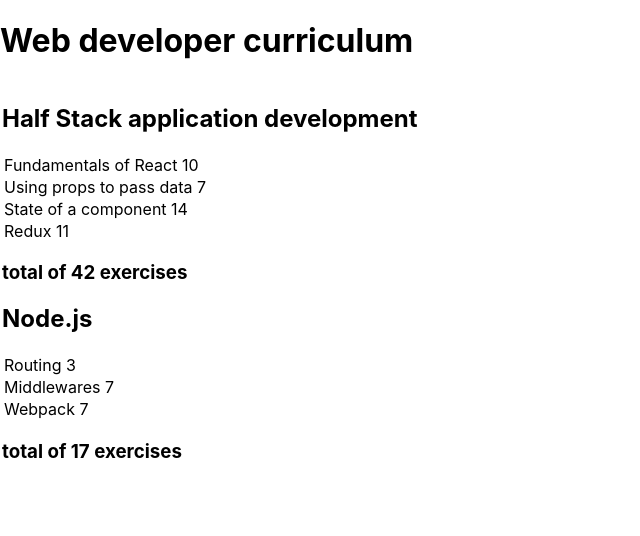
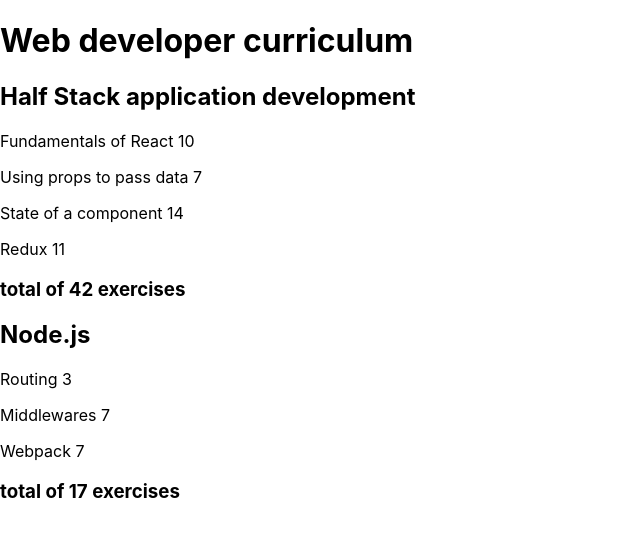
Before and after one commit to nadyakott/FullStackOpen2023, a React (Create React App) app: page / in a window 1280 px wide. Shown: the top 536 px of the page, without its empty margins (0-640 px from the left). Built offline with nearby package versions, Linux system fonts and the light colour scheme.

Commit message:
exercises 2.1 - 2.5 (fix errors)

```diff
--- a/src/App.js
+++ b/src/App.js
@@ -47,7 +47,7 @@
         {
           name: 'Webpack',
           exercises: 7,
-          id: 2
+          id: 3
         }
       ]
     }
--- a/src/components/body.js
+++ b/src/components/body.js
@@ -3,8 +3,6 @@
 export default function Courses({courses}) {
     return <div>
         <h1>Web developer curriculum</h1>
-        <table>
-            {courses.map(course => <Course title={course.name} parts={course.parts}/>)}
-        </table>
+            {courses.map(course => <Course key={course.id} title={course.name} parts={course.parts}/>)}
     </div>
 }
--- a/src/components/course.js
+++ b/src/components/course.js
@@ -5,9 +5,9 @@
 
     return <div>
         <Header text={title}/>
-        <table>
-            {parts.map(part => <Part name={part.name} exercise={part.exercises} id={part.id}/>)}
-        </table>
+        <div>
+            {parts.map(part => <Part name={part.name} exercise={part.exercises} key={part.id}/>)}
+        </div>
         <h3>total of {parts.map(part => part.exercises).reduce((a,b)=> a+b,0)} exercises</h3>
     </div>
 
--- a/src/components/part.js
+++ b/src/components/part.js
@@ -1,4 +1,4 @@
-export default function Part({id, name, exercise}) {
+export default function Part({name, exercise}) {
     return(
-        <tr>{name} {exercise}</tr>)
+        <p>{name} {exercise}</p>)
 }
```
